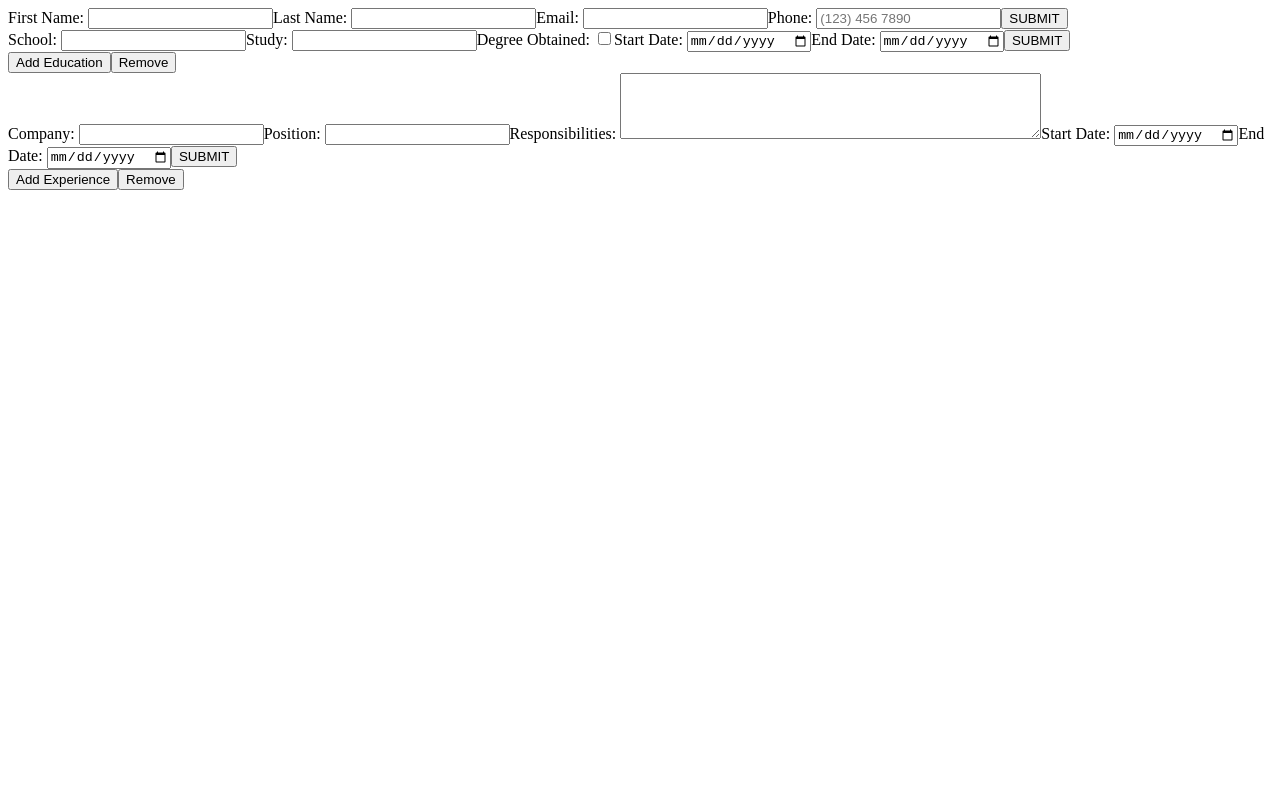
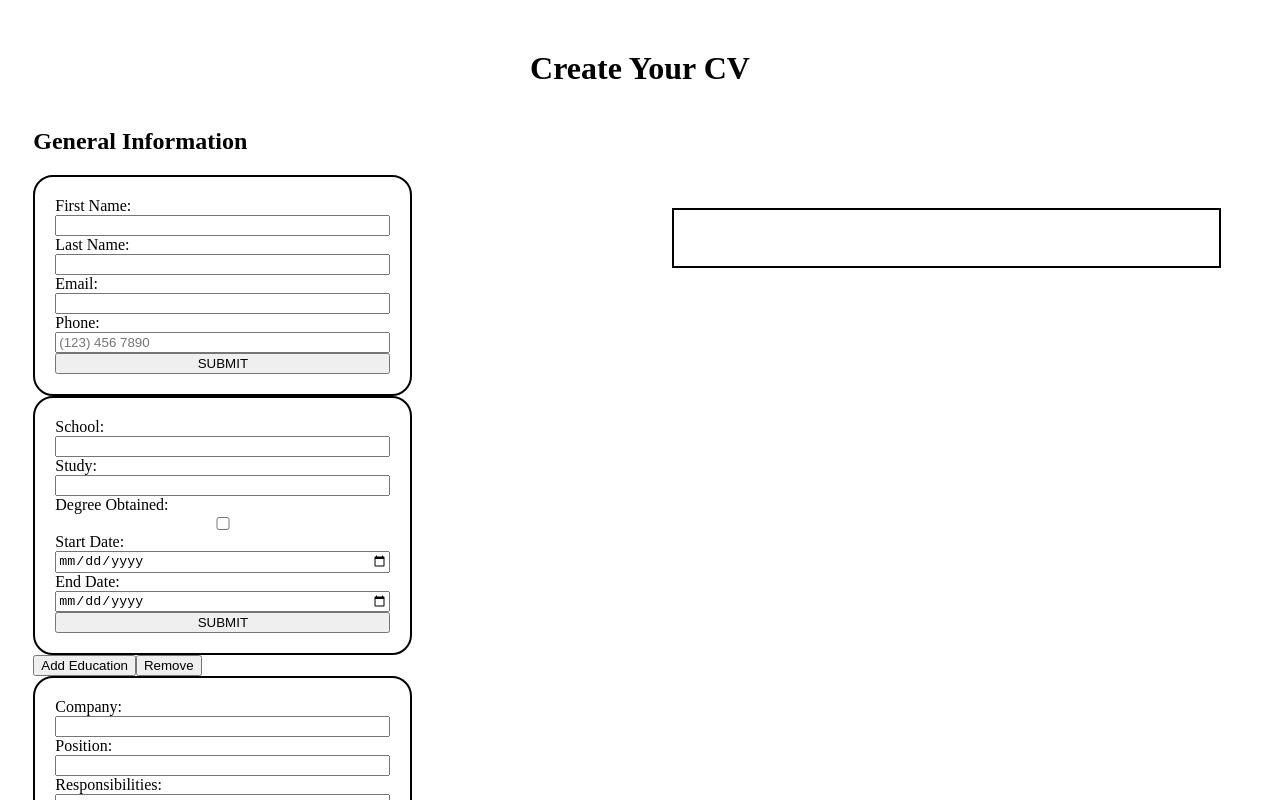
Before and after one commit to BenjaminJMcD/react-cv, a React (Vite) app: page / in a window 1280 px wide. Shown: the top 800 px of the page. Built offline with nearby package versions, Linux system fonts and the light colour scheme.

Commit message:
style: forms sidebar and document

```diff
--- a/index.html
+++ b/index.html
@@ -4,6 +4,7 @@
     <meta charset="UTF-8" />
     <link rel="icon" type="image/svg+xml" href="/vite.svg" />
     <meta name="viewport" content="width=device-width, initial-scale=1.0" />
+    <link rel="stylesheet" href="./src/styles.css">
     <title>React CV</title>
   </head>
   <body>
--- a/src/components/NewBasic.jsx
+++ b/src/components/NewBasic.jsx
@@ -4,12 +4,10 @@ function NewBasic({ onFormSubmit }) {
 
 
   const [formData, setFormData] = useState({
-    // Initialize input values here
     firstName: '',
     lastName: '',
     email: '',
     phone: ''
-    // ... other inputs
   });
 
   const handleChange = (event) => {
@@ -22,7 +20,6 @@ function NewBasic({ onFormSubmit }) {
 
   const handleSubmit = (event) => {
     event.preventDefault();
-    // Handle form submission here, e.g., send data to server
     onFormSubmit(formData);
   };
 
@@ -49,7 +46,7 @@ function NewBasic({ onFormSubmit }) {
 }
 
   return (
-    <form onSubmit={handleSubmit}>
+    <form onSubmit={handleSubmit} id="basicInfoForm">
         <label htmlFor="basicFirst">First Name: </label>
         <input type="text"
             id="basicFirst"
@@ -79,12 +76,10 @@ function NewBasic({ onFormSubmit }) {
             required
             name="phone"
             value = {formData.phone}
-            onChange={handleInput}
-        />
+            onChange={handleInput} />
         <button className="submitButton" type="submit">SUBMIT</button>
     </form>
   )
-
 }
 
 export default NewBasic
--- a/src/components/NewEducation.jsx
+++ b/src/components/NewEducation.jsx
@@ -30,7 +30,7 @@ function NewEducation({ onFormSubmit }) {
 
 
   return (
-    <form onSubmit={handleSubmit}>
+    <form onSubmit={handleSubmit} id="educationForm">
       <label htmlFor="educationSchool">School: </label>
       <input type="text"
           id="educationSchool"
--- a/src/components/NewExperience.jsx
+++ b/src/components/NewExperience.jsx
@@ -25,7 +25,7 @@ function NewExperience({ onFormSubmit }) {
 
 
   return (
-    <form onSubmit={handleSubmit}>
+    <form onSubmit={handleSubmit} id="experienceForm">
       <label htmlFor="expCompany">Company: </label>
       <input type="text"
           id="expCompany"
--- a/src/components/NewForm.jsx
+++ b/src/components/NewForm.jsx
@@ -75,7 +75,10 @@ function NewForm() {
 
     return (
         <div>
+            <h1 className="pageHeader">Create Your CV</h1>
+            <div className="formsSideBar">
                 {/* BASIC INFO */}
+                <h2 className="basicInfoHeader">General Information</h2>
                 <NewBasic
                     onFormSubmit={(data) => handleBasicSubmit(data)}
                 />
@@ -97,6 +100,8 @@ function NewForm() {
                 ))}
                 <button onClick={() => handleAddExpForm()}>Add Experience</button>
                 <button onClick={() => handleRemoveExpForm(expForms.length)}>Remove</button>
+            </div>
+            <div className="cvDocument">
                 {/* BASIC DOC */}
                 <BasicDoc
                     basicInfo={basicInfo.data}
@@ -116,6 +121,7 @@ function NewForm() {
                     />
                 ))}
             </div>
+        </div>
   );
 }
 
--- a/src/styles.css
+++ b/src/styles.css
@@ -0,0 +1,50 @@
+.pageHeader {
+    text-align:center;
+    margin-top: 50px;
+}
+
+.formsSideBar {
+    width: 30%;
+    float:left;
+    margin-left: 2%;
+}
+
+.basicInfoHeader {
+
+}
+
+#basicInfoForm {
+    display:grid;
+    border:2px solid black;
+    border-radius: 20px;
+    padding: 20px;
+}
+
+
+
+
+#educationForm {
+    display:grid;
+    border: 2px solid black;
+    border-radius: 20px;
+    padding: 20px;
+}
+
+
+
+#experienceForm {
+    display:grid;
+    border: 2px solid black;
+    border-radius: 20px;
+    padding: 20px;
+}
+
+
+.cvDocument {
+    width: 40%;
+    float:right;
+    margin-top: 100px;
+    border: 2px solid black;
+    padding: 20px;
+    margin-right: 4%;
+}
```
Lines whose indentation alone changed are shown as unchanged.
